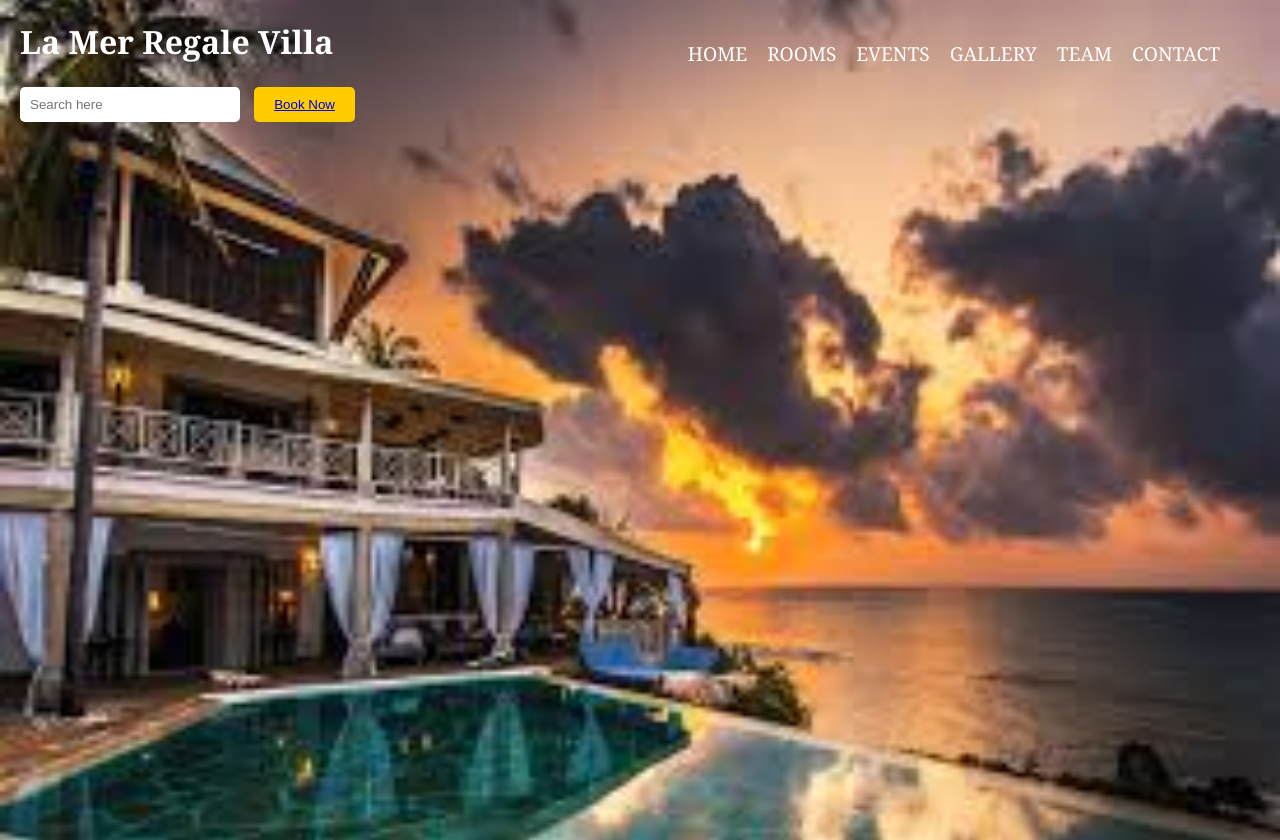
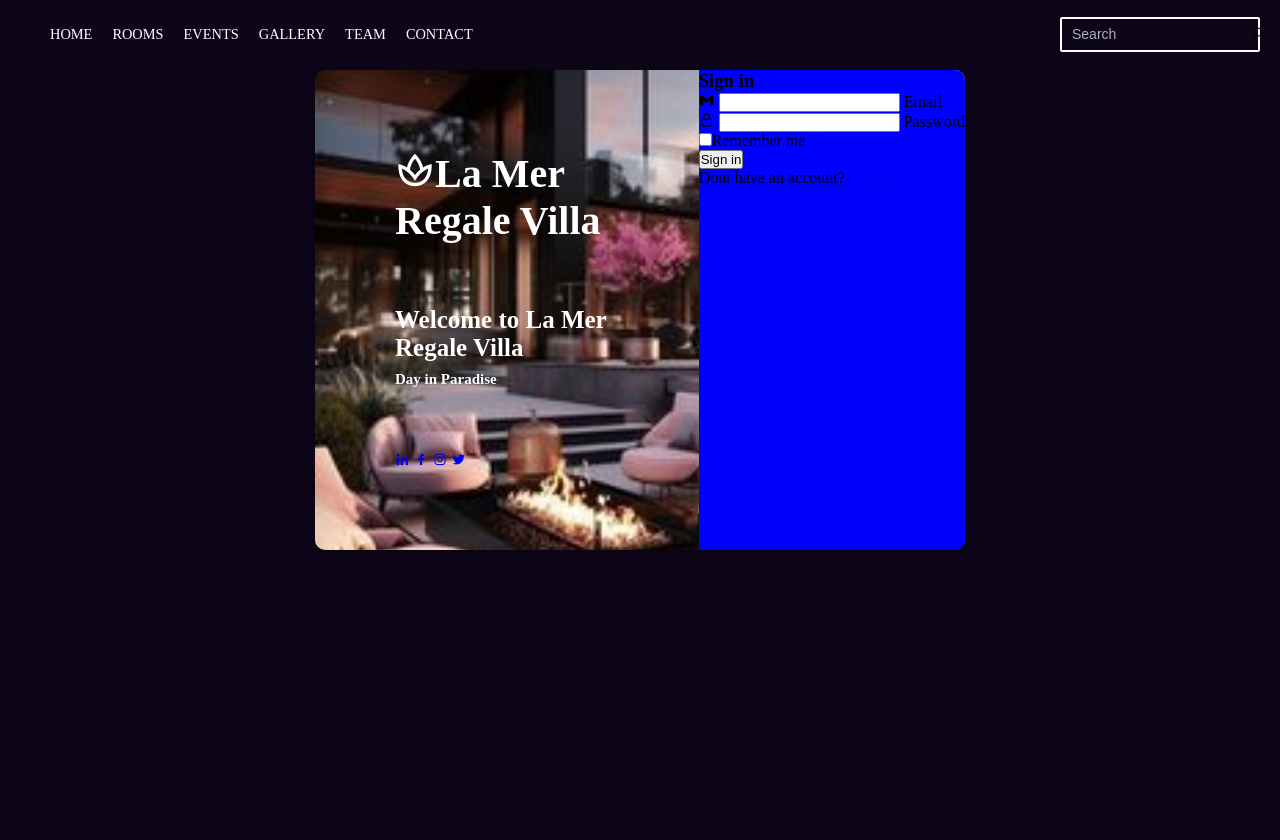
Before and after one commit to doreennjagi/la_villa_resort, a plain HTML site: page index.html in a window 1280 px wide. After the commit the page ends 800 px from the top, so only its background shows below. Drawn offline with nearby package versions, Linux system fonts and the light colour scheme.

Commit message:
landing page

```diff
--- a/index.html
+++ b/index.html
@@ -5,11 +5,12 @@
     <meta name="viewport" content="width=device-width, initial-scale=1.0">
     <title>La Mer Regale Villa </title>
     <link rel="stylesheet" href="main.css">
+    <link href='https://unpkg.com/boxicons@2.1.4/css/boxicons.min.css' rel='stylesheet'>
 </head>
 <body>
     <header class="hero">
         <nav>
-            <div class="logo">La Mer Regale Villa</div>
+
             <ul class="nav_links">
                 <li><a href="#">HOME</a></li>
                 <li><a href="#">ROOMS</a></li>
@@ -18,9 +19,60 @@
                 <li><a href="#">TEAM</a></li>
                 <li><a href="#">CONTACT</a></li>
             </ul>
-            <input type="text" placeholder="Search here">
-            <button><a href="#">Book Now</a></button>
+
         </nav>
+        <form action="#" class="search-bar">
+            <input type="text" name="search" placeholder="Search">
+            <button type="submit" class="search_btn">
+                <i class='bx bx-search'></i>
+            </button>
+        </form>
     </header>
+    <div class="container">
+        <div class="content">
+            <h1 class="logo"><i class='bx bx-spa'></i>La Mer Regale Villa</h1>
+            <div class="text-sci">
+                <h2>Welcome to La Mer Regale Villa<br><span>Day in Paradise</span></h2>
+            </div>
+            <div class="social-links">
+                <a href="#"><i class='bx bxl-linkedin' ></i></a>
+                <a href="#"><i class='bx bxl-facebook'></i></a>
+                <a href="#"><i class='bx bxl-instagram'></i></a>
+                <a href="#"><i class='bx bxl-twitter' ></i></a>
+            </div>
+
+        </div>
+            <div class="logreg-box">
+                <div class="form-box login">
+                    <form action="#">
+                        <h3>Sign in</h3>
+                        <div class="input-box">
+                            <span class="icon"><i class='bx bxl-gmail'></i></span>
+                            <input type="email" required>
+                            <label>Email</label>
+
+                        </div>
+                        <div class="input-box">
+                            <span class="icon"><i class='bx bx-lock-alt'></i></span>
+                            <input type="password" required>
+                            <label>Password</label>
+                        </div>
+                        <div class="remember-forgot">
+                            <label><input type="checkbox">Remember me
+                            </label>
+                            <a href= "#">Forgot password</a>
+                        </div>
+                        <button type="submit" class="btn">Sign in</button>
+                        <div class="login-register">
+                            <p>Dont have an account?<a href="#"
+                                class="register-link"> Sign up</a></p>
+
+                        </div>
+                    </form>
+                </div>
+
+            </div>
+
+    </div>
 </body>
 </html>
--- a/main.css
+++ b/main.css
@@ -1,49 +1,51 @@
+* {
+    margin: 0;
+    padding: 0;
+    box-sizing: border-box;
+}
 
-* {
-        margin: 0;
-        padding: 0;
+body{
+    background:#0d0518;
+
+}
+.hero{
+    position: fixed;
+    top: 0;
+    left: 0;
+    width: 100%;
+    padding: 15px 20px;
+    background: transparent;
+    display: flex;
+    justify-content: space-between;
+    align-items: center;
+    z-index: 100;
 
 }
 
-body{
-    font-family: Georgia, 'Times New Roman', Times, serif;
 
-
-}
-
-header.hero{
-
-    background-image: url('images/villa_7.jpeg');
-    background-size: cover;
-    background-position: center;
-    height: 100vh;
-    color: #fff;
-    padding:20px;
-    }
-
-
-.logo{
-    font-size: 2rem;
-    font-weight: bold;
-    float: left;
+nav {
+        display: flex;
+        justify-content: space-between;
+        align-items: center;
+        padding: 10px;
 }
 
 .nav_links{
-    padding:20px;
+
     list-style: none;
     display: flex;
     justify-content: flex-end;
 
 }
 .nav_links li {
-    margin-right: 20px;
+    margin-left: 20px;
 
 }
 
 .nav_links li a {
     text-decoration: none;
     color: #fff;
-    font-size: 1.2rem;
+    font-size: 0.9rem;
 
     }
 
@@ -51,24 +53,96 @@ header.hero{
     color: #ffcc00;
         }
 
-input[type="text"] {
-            padding: 10px;
-            border: none;
-            border-radius: 5px;
-            margin-right: 10px;
-            width: 200px;
+.search-bar{
+    display: flex;
+    align-items: center;
+    width: 200px;
+    height: 35px;
+    background: transparent;
+    border: 2px solid #fff;
+    border-radius: 2px;
+}
+.search-bar input{
+
+    background: transparent;
+    border: none;
+    outline: none;
+    font-size: 14px;
+    color: #fff;
+    padding-left: 10px;
+}
+
+    .search-bar input::placeholder{
+color: aliceblue;
+opacity: 0.7;
+    }
+
+.search_btn{
+        width: 20px;
+        height:10px;
+        background: transparent;
+        border: none;
+        cursor: pointer;
+        display: flex;
+        justify-content: center;
+        align-items: center;
 
 }
+.container{
+    position:absolute;
+    top: 50px;
+    left: 50%;
+    transform: translate(-50%);
+    width:650px;
+    height:480px;
+    background-image: url(./images/background.jpg);
+    background-repeat: no-repeat;
+    background-position: center;
+    background-size: cover;
+    border-radius: 10px;
+    box-shadow: 0 4px 8px rgba(0, 0, 0, 0.2);
+    overflow: hidden;
+    margin-top: 20px;
+}
+.content{
+    position: absolute;
+    top: 0;
+    left: 0;
+    width: 58%;
+    height: 100%;
+    background: transparent;
+    color:#fff;
+    padding: 80px;
+    display: flex;
+    justify-content: space-between;
+    flex-direction: column;
+}
+.content  .logo{
+    font-size: 40px;
 
-button {
-    padding: 10px 20px;
-    border: none;
-    border-radius: 5px;
-    background-color: #ffcc00;
-    color: #000;
-    cursor: pointer;
-    transition: background-color 0.3s ease;
 }
-button:hover {
-    background-color: #e6b800;
+.text-sci h2{
+    font-size: 25px;
+
 }
+.text-sci h2 span{
+    font-size: 15px;
+}
+.social-links{
+    font-size: 15px;
+    color:#e5a2ee;
+    margin-right: 10px;
+    transition:5s ease;
+}
+
+.social-links a:hover i{
+    transform: scale(1,2);
+}
+.logreg-box{
+    position: absolute;
+    top: 0;
+    right: 0;
+    background: blue;
+    width :calc(100% -58%);
+    height: 100%;
+}
```
Also changed, not shown: images/background.jpg (added).
